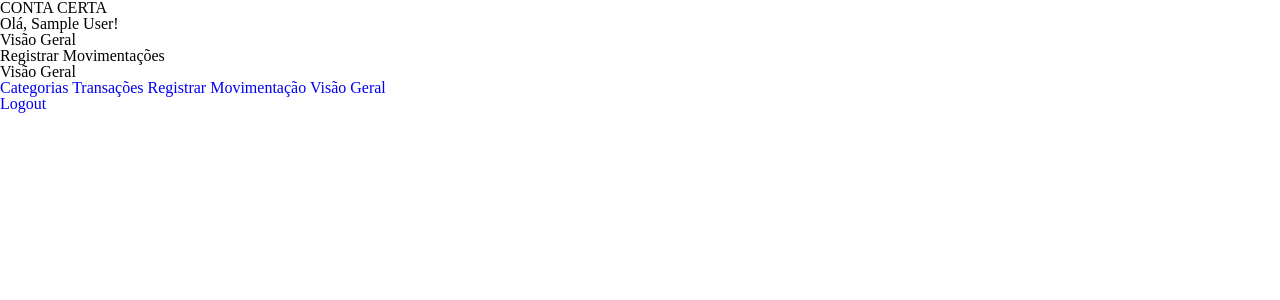
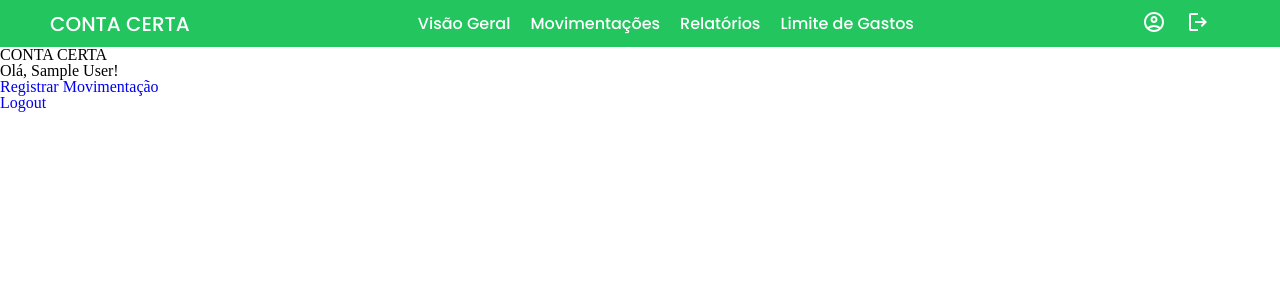
Before and after one commit to pedroandriottii/contaCerta, a Django app: page / in a window 1280 px wide. Shown: the top 300 px of the page. Run offline with Django 5.2, Linux system fonts and the light colour scheme; the visitor is signed in with stand-in values (Sample User, id 1).

Commit message:
Navbar Authenticated User Ok

```diff
--- /dev/null
+++ b/project/fullapp/static/styles/navbarAuthenticated.css
@@ -0,0 +1,45 @@
+@import url('https://fonts.googleapis.com/css2?family=Poppins:wght@500;700&family=Roboto:wght@900&display=swap');
+
+header .navbar{
+    display: flex;
+    margin: 0;
+    background-color: #22c55e;
+    justify-content: space-between;
+    align-items: center;
+    padding: 10px 50px;
+    font-family: 'Poppins', sans-serif;
+}
+
+header .navbar .logo{
+    font-size: 20px;
+    color: #fff;
+    text-decoration: none;
+    transition-property: transform;
+    transition-duration: 1s;
+
+}
+
+.navbar .logo:hover{
+    color: #86efac;
+    transform: translateX(10%);
+}
+
+header .navbar .links{
+    display: flex;
+    flex-direction: row;
+    justify-content: space-between;
+    align-items: center;
+    gap: 20px;
+}
+
+header .navbar .links a{
+    font-size: 16px;
+    color: #fff;
+    text-decoration: none;
+}
+
+header .navbar .right-content{
+    display: flex;
+    flex-direction: row;
+    gap: 20px;
+}
--- a/project/fullapp/static/styles/signup.css
+++ b/project/fullapp/static/styles/signup.css
@@ -15,6 +15,7 @@ body .logo{
     font-family: 'Poppins', sans-serif;
     font-size: 40px;
     color: #14532d;
+    padding-bottom: 20px;
 }
 
 .card-login{
--- a/project/fullapp/templates/authenticatedUser.html
+++ b/project/fullapp/templates/authenticatedUser.html
@@ -1,4 +1,7 @@
+{% extends 'base/navbarAuthenticated.html' %}
+{% load static %}
 
+{% block content %}
 <!DOCTYPE html>
 <html lang="en">
 <head>
@@ -9,20 +12,15 @@
     <title>Início</title>
 </head>
 <body>
-    <div class="sidebar">
+    <div class="content">
         <h1>CONTA CERTA</h1>
         <h1>Olá, {{ user.name }}!</h1>
-        <p>Visão Geral</p>
-        <p>Registrar Movimentações</p>
     </div>
     <div class="main-content">
-        <h1>Visão Geral</h1>
-        <a href="{% url 'category_list' %}">Categorias</a>
-        <a href="{% url 'TransactionList' %}">Transações</a>
         <a href="{% url 'CreateTransaction' %}">Registrar Movimentação</a>
-        <a href="{% url 'CategoryTotalSpent' %}">Visão Geral</a>
     </div>
 
     <a href="{% url 'signout' %}">Logout</a>
 </body>
 </html>
+{% endblock %}
--- a/project/fullapp/templates/base/navbar.html
+++ b/project/fullapp/templates/base/navbar.html
@@ -10,8 +10,8 @@
             <a href="{% url 'home' %}" class="logo">CONTA CERTA</a>
             <div class="links">
                 <a href="{% url 'home' %}" >Home</a>
-                <a href="{% url 'signup' %}">Cadastre-se</a>
-                <a href="{% url 'signin' %}" class="login-button">Login</a>
+                <a href="{% url 'signin' %}">Login</a>
+                <a href="{% url 'signup' %}" class="signup-button">Cadastre-se</a>
             </div>
         </div>
     </header>
--- /dev/null
+++ b/project/fullapp/templates/base/navbarAuthenticated.html
@@ -0,0 +1,29 @@
+<!DOCTYPE html>
+<html lang="en">
+<head>
+    <meta charset="UTF-8">
+    <meta name="viewport" content="width=device-width, initial-scale=1.0">
+    <link rel="stylesheet" href="../../static/styles/reset.css">
+    <link rel="stylesheet" href="../../static/styles/navbarAuthenticated.css">
+    <title></title>
+</head>
+<header>
+    <div class="navbar">
+        <a href="{% url 'home' %}" class="logo">CONTA CERTA</a>
+        <div class="links">
+            <a href="{% url 'home' %}">Visão Geral</a>
+            <a href="{% url 'TransactionList' %}">Movimentações</a>
+            <a href="{% url 'CategoryTotalSpent' %}">Relatórios</a>
+            <a href="">Limite de Gastos</a>
+        </div>
+        <div class="right-content">
+            <a href=""><img src="../../static/img/account.svg" alt=""></a>
+            <a href="{% url 'signout' %}"><img src="../../static/img/logout.svg" alt=""></a>
+        <div class="icons">
+
+        </div>
+    </div>
+</header>
+</html>
+{% block content %}
+{% endblock %}
--- a/project/fullapp/templates/transactions/categoryTotalSpent.html
+++ b/project/fullapp/templates/transactions/categoryTotalSpent.html
@@ -1,3 +1,7 @@
+{% extends 'base/navbarAuthenticated.html' %}
+{% load static %}
+
+{% block content %}
 <!DOCTYPE html>
 <html>
 <head>
@@ -12,3 +16,4 @@
     </ul>
 </body>
 </html>
+{% endblock %}
--- a/project/fullapp/templates/transactions/createTransaction.html
+++ b/project/fullapp/templates/transactions/createTransaction.html
@@ -1,3 +1,7 @@
+{% extends 'base/navbarAuthenticated.html' %}
+{% load static %}
+
+{% block content %}
 <!DOCTYPE html>
 <html>
 <head>
@@ -13,3 +17,4 @@
     <a href="{% url 'TransactionList' %}">Voltar para a Lista de Transações</a>
 </body>
 </html>
+{% endblock %}
--- a/project/fullapp/templates/transactions/transactionList.html
+++ b/project/fullapp/templates/transactions/transactionList.html
@@ -1,3 +1,7 @@
+{% extends 'base/navbarAuthenticated.html' %}
+{% load static %}
+
+{% block content %}
 <!DOCTYPE html>
 <html>
 <head>
@@ -13,3 +17,4 @@
     <a href="{% url 'CreateTransaction' %}">Registrar Transação</a>
 </body>
 </html>
+{% endblock %}
```
Also changed, not shown: project/fullapp/static/styles/navbar.css (+5 -4 lines), project/fullapp/static/img/account.svg (added), project/fullapp/static/img/logout.svg (added).
